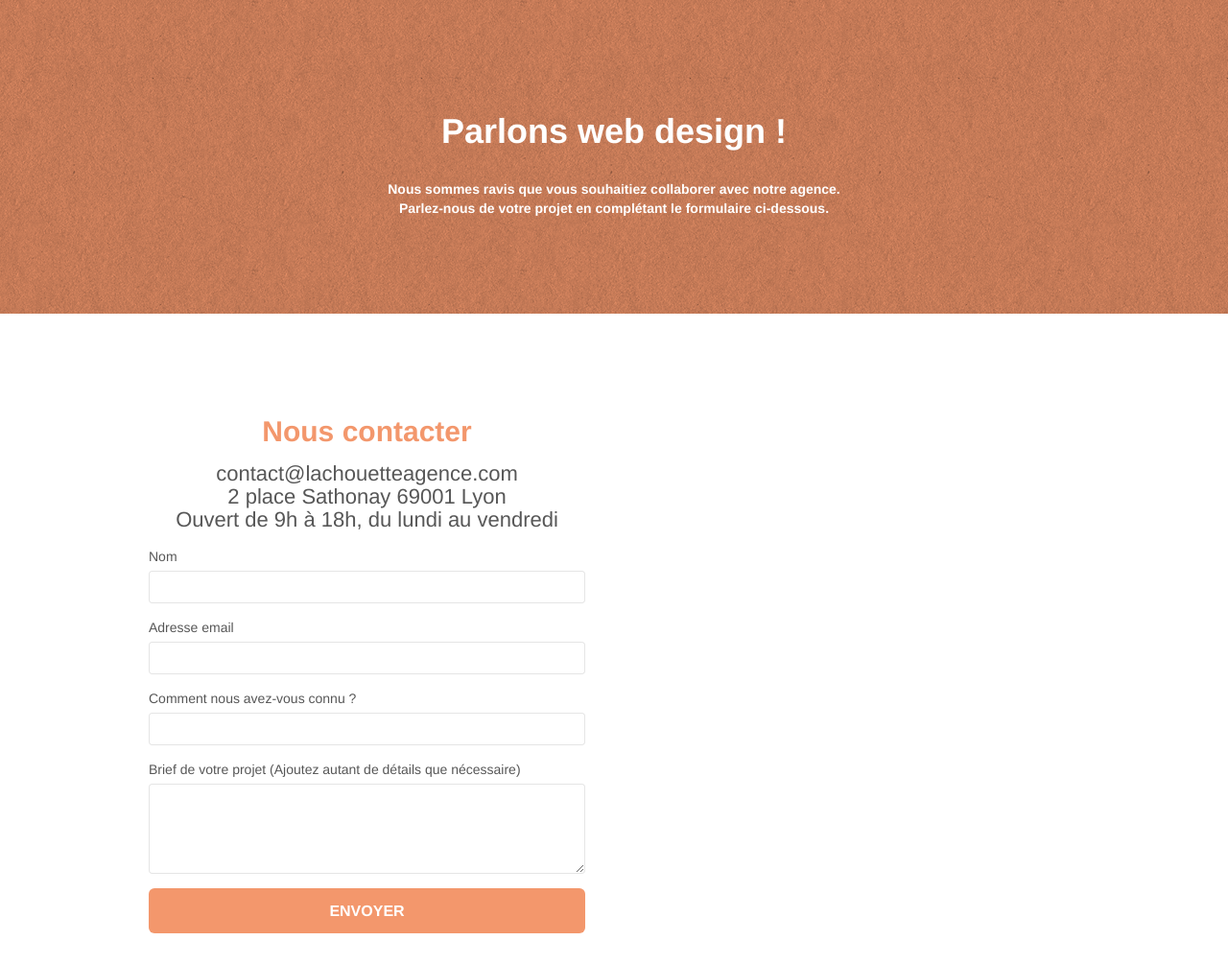
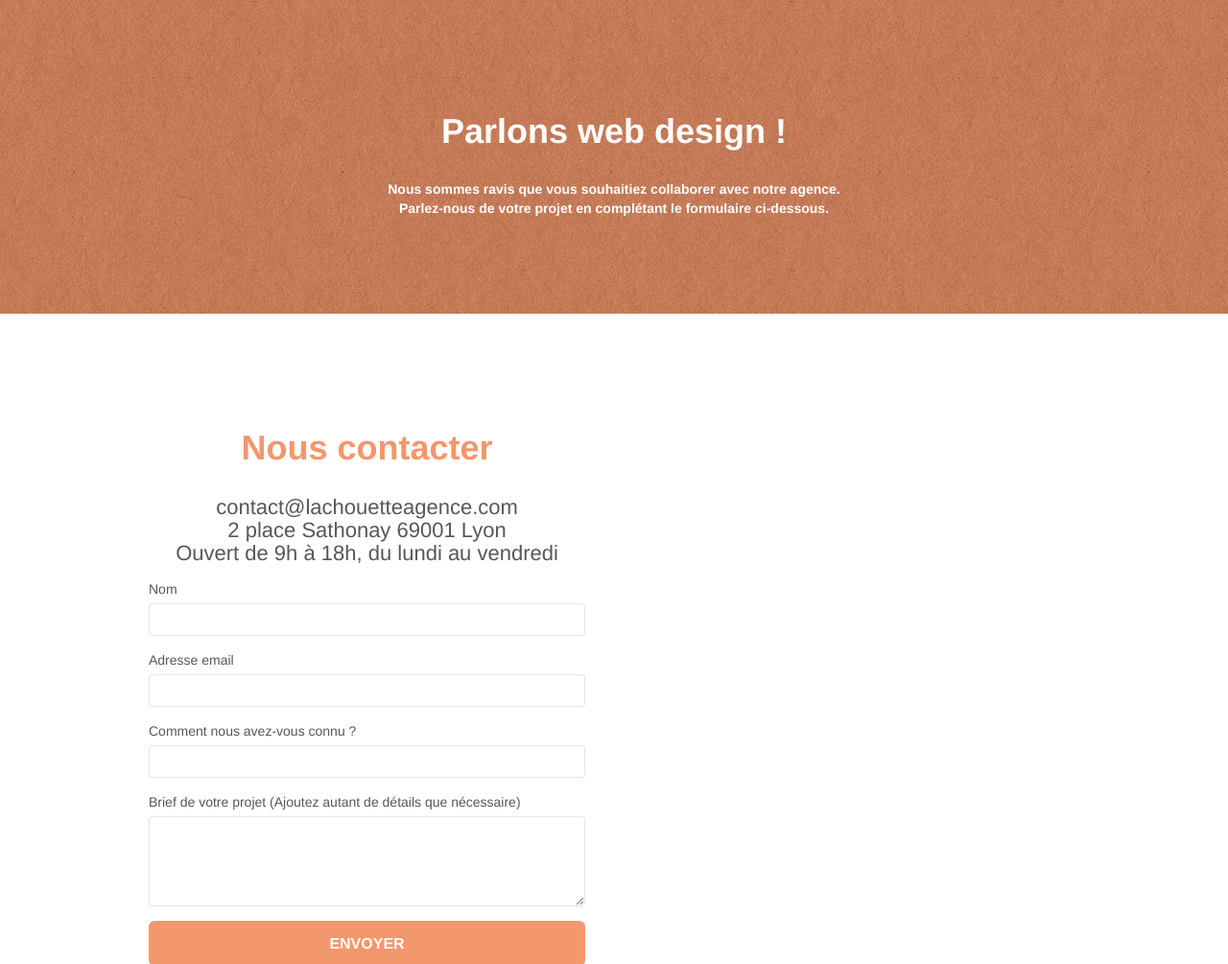
Before and after one commit to Fredzieg2A/Ziegelmeyer_fred_P4, a plain HTML site: page page2.html in a window 1280 px wide. Shown: the part 95-1100 px from the top of the page at 96% size. Drawn offline with Linux system fonts and the light colour scheme.

Commit message:
Update page2.html

```diff
--- a/page2.html
+++ b/page2.html
@@ -2,17 +2,17 @@
 <html lang="fr">
 	<head>
 		<meta charset="utf-8">
-		<meta name="description" content="La chouette agence est une agence spécialisée dans le webdesign à Lyon. Nous vous aidons à devenir attractifs et visibles sur internet ou créons votre site web. Nos équipes expertes dans le design, les illustrations et la stratégie de référencement est à votre disposition et à votre écoute">
+		<meta name="description" content="Contactez la chouette agence et Parlons web design ! Nous sommes ravis que vous souhaitiez collaborer avec notre agence. Parlez-nous de votre projet.">
 		<meta name="viewport" content="width=device-width, initial-scale=1.0, viewport-fit=cover">
 		<meta name="twitter:card" content="summary_large_image">
 		<meta name="twitter:site" content="@lachouetteagence">
 		<meta name="twitter:title" content="La chouette agence - Nous contacter">
-		<meta name="twitter:description" content="La chouette agence est une agence spécialisée dans le webdesign à Lyon. Nous vous aidons à devenir attractifs et visibles sur internet ou créons votre site web. Expert design, illustrations et stratégie de référencement">
+		<meta name="twitter:description" content="Contactez-nous et Parlons web design ! Nous sommes ravis que vous souhaitiez collaborer avec notre agence. Parlez-nous de votre projet">
 		<meta name="twitter:image:src" content="https://www.la-chouette-agence.com/wa_files/image-twitter.png">
 		<meta property="og:title" content="La chouette agence - Nous contacter" />
 		<meta property="og:url" content="http://la-chouette-agence.com/" />
 		<meta property="og:image" content="https://exemple.com/wa_files/image-fb.png" />
-		<meta property="og:description" content="La chouette agence est une agence spécialisée dans le webdesign à Lyon. Nous vous aidons à devenir attractifs et visibles sur internet ou créons votre site web. Nos équipes expertes dans le design, les illustrations et la stratégie de référencement est à votre disposition et à votre écoute" />
+		<meta property="og:description" content="Contactez-nous et Parlons web design ! Nous sommes ravis que vous souhaitiez collaborer avec notre agence. Parlez-nous de votre projet" />
 		<meta property="og:site_name" content="La chouette agence" />
 		<link rel="shortcut icon" href="favicon.jpg" title="La chouette agence">
 		<link rel="stylesheet" type="text/css" href="./css/combincss.css">
@@ -65,8 +65,8 @@
 					<div class="container bloc-lg">
 						<div class="row">
 							<div class="col-sm-6">
-								<form id="form_1" validate success-msg="Votre message a été envoyé." fail-msg="Désolé, il semble que notre serveur de messagerie ne répond pas, veuillez nous excuser pour le désagrément!">
-									<h2>Nous contacter</h2>
+								<form id="form_1" validate success-msg="Your message has been sent." fail-msg="Sorry it seems that our mail server is not responding, Sorry for the inconvenience!">
+									<h1>Nous contacter</h1>
 									<h3>
 										<p>
 											contact@lachouetteagence.com
```
